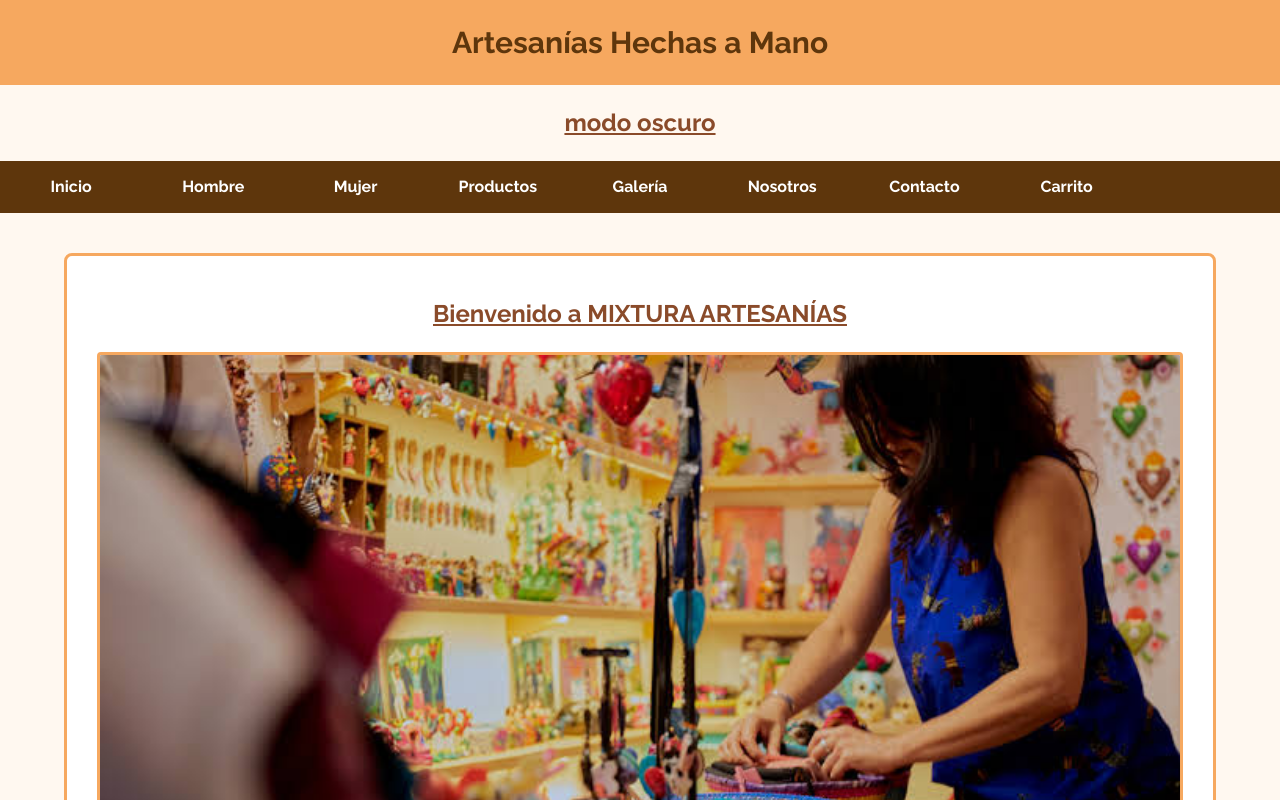
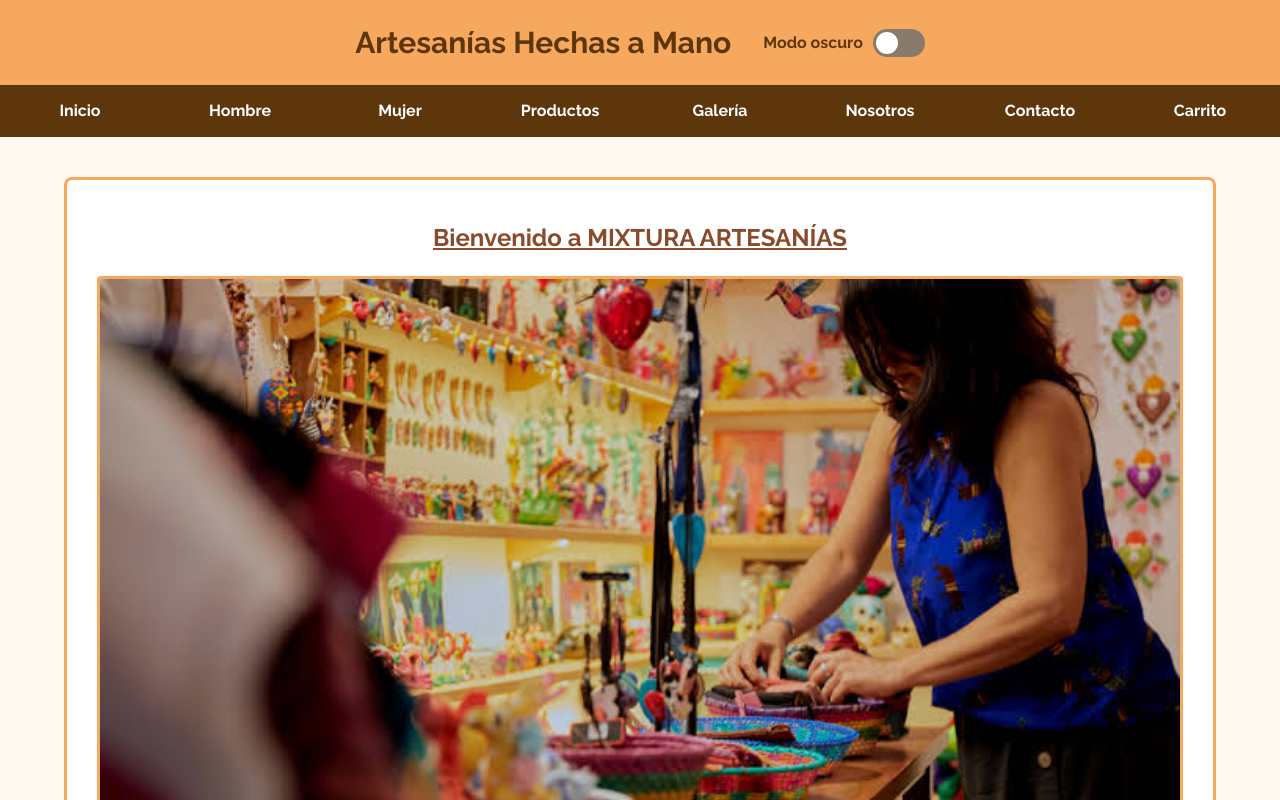
Before and after one commit to 2214000678-web/artesanias, a plain HTML site: page index.html in a window 1280 px wide. Shown: the top 800 px of the page. Drawn offline with Linux system fonts and the light colour scheme.

Commit message:
Se agreo la funcionalidad de modo oscuro sin necesidad de un js

```diff
--- a/css/estilo.css
+++ b/css/estilo.css
@@ -3,6 +3,7 @@
     font-family: "Raleway", sans-serif;
     box-sizing: border-box;
 }
+/* ===== Modo claro (predeterminado) ===== */
 html {
     --color-principal: #8a4b2a;
     --color-secundario: rgb(246, 168, 95);
@@ -10,23 +11,126 @@ html {
     --color-claro: #f6e3d0;
     --color-oscuro: rgb(94, 54, 12);
     --color-boton: #006999;
+
+    --color-texto: #3b2a20;
+    --color-superficie: white;
+    --color-enlace: orangered;
+    --color-menu: var(--color-oscuro);
+    --color-encabezado-fondo: var(--color-secundario);
+    --color-encabezado-texto: var(--color-oscuro);
+    --color-tabla-borde: green;
+    --color-th-texto: #3b2a20;
+    --color-switch-apagado: #8a7a6c;
+    --color-switch-encendido: var(--color-oscuro);
+
     font-size: 16px;
 }
 
+/* ===== Modo oscuro (se activa con el switch) ===== */
+html:has(#interruptor-tema:checked) {
+    color-scheme: dark;
+
+    --color-principal: #f2b27a;
+    --color-secundario: #b86b2d;
+    --color-fondo: #17110e;
+    --color-claro: #33261e;
+    --color-oscuro: #120c09;
+    --color-boton: #0a7fb0;
+
+    --color-texto: #f0e4d8;
+    --color-superficie: #241b16;
+    --color-enlace: #ff9a6b;
+    --color-menu: #1f150f;
+    --color-encabezado-fondo: #2e2018;
+    --color-encabezado-texto: #f6a85f;
+    --color-tabla-borde: #4caf50;
+    --color-th-texto: #120c09;
+    --color-switch-apagado: #5b4a3d;
+    --color-switch-encendido: #f6a85f;
+}
+
+html:has(#interruptor-tema:checked) img {
+    filter: brightness(.9);
+}
+
 body {
-    color: #3b2a20;
+    color: var(--color-texto);
     background-color: var(--color-fondo);
     line-height: 1.5;
     margin: 0;
+    transition: background-color .3s, color .3s;
+}
+
+.encabezado-titulo {
+    display: flex;
+    align-items: center;
+    justify-content: center;
+    flex-wrap: wrap;
+    gap: 12px 32px;
+    padding: 20px;
+    background-color: var(--color-encabezado-fondo);
+    transition: background-color .3s;
 }
 
 h1 {
-    color: var(--color-oscuro);
-    background-color: var(--color-secundario);
+    color: var(--color-encabezado-texto);
     text-align: center;
     font-size: 30px;
     margin: 0;
-    padding: 20px;
+    padding: 0;
+}
+
+/* ----- Switch de modo oscuro ----- */
+.switch {
+    display: inline-flex;
+    align-items: center;
+    gap: 10px;
+    cursor: pointer;
+    color: var(--color-encabezado-texto);
+    font-weight: bold;
+    user-select: none;
+}
+
+.switch input {
+    position: absolute;
+    opacity: 0;
+    width: 0;
+    height: 0;
+}
+
+.deslizador {
+    position: relative;
+    flex-shrink: 0;
+    width: 52px;
+    height: 28px;
+    background-color: var(--color-switch-apagado);
+    border-radius: 28px;
+    transition: background-color .3s;
+}
+
+.deslizador::before {
+    content: "";
+    position: absolute;
+    top: 3px;
+    left: 3px;
+    width: 22px;
+    height: 22px;
+    background-color: white;
+    border-radius: 50%;
+    transition: transform .3s;
+}
+
+.switch input:checked + .deslizador {
+    background-color: var(--color-switch-encendido);
+}
+
+.switch input:checked + .deslizador::before {
+    transform: translateX(24px);
+}
+
+.switch input:focus-visible + .deslizador {
+    outline: 3px solid var(--color-boton);
+    outline-offset: 2px;
 }
 
 h2 {
@@ -40,17 +144,17 @@ h3 {
 }
 
 a {
-    color: orangered;
+    color: var(--color-enlace);
 }
 
 
 .menu {
-    background-color: var(--color-oscuro);
+    background-color: var(--color-menu);
 }
 
 .menu ul {
     list-style-type: none;
-    column-count: 9;
+    column-count: 8;
     column-gap: 0;
     margin: 0;
     padding: 0;
@@ -74,9 +178,10 @@ a {
     width: 90%;
     margin: 40px auto;
     padding: 20px 30px;
-    background-color: white;
+    background-color: var(--color-superficie);
     border: 3px solid var(--color-secundario);
     border-radius: .5rem;
+    transition: background-color .3s;
 }
 
 .caja-inicio {
@@ -207,6 +312,7 @@ img {
     --form-border-color: #222;
     --form-textbutton-color: white;
     --form-bgbutton-color: #006999;
+    --form-input-bg: white;
 
     background-color: var(--from-bg-color);
     border: 3px solid var(--form-border-color);
@@ -225,6 +331,15 @@ img {
     padding: .5rem;
     border-radius: .25rem;
     color: var(--form-text-color);
+    background-color: var(--form-input-bg);
+}
+
+html:has(#interruptor-tema:checked) .contacto {
+    --form-text-color: #f0e4d8;
+    --from-bg-color: #241b16;
+    --form-border-color: #b86b2d;
+    --form-bgbutton-color: #0a7fb0;
+    --form-input-bg: #33261e;
 }
 
 .contacto>*::placeholder {
@@ -258,15 +373,16 @@ img {
     width: 100%;
     font-size: 1.2rem;
     text-align: center;
-    border: medium solid green;
+    border: medium solid var(--color-tabla-borde);
 }
 
 .table, td, th {
-    border: medium solid green;
+    border: medium solid var(--color-tabla-borde);
 }
 
 .table th {
     background-color: var(--color-secundario);
+    color: var(--color-th-texto);
 }
 
 .total {
--- a/index.html
+++ b/index.html
@@ -11,7 +11,14 @@
 </head>
 <body>
     <header class="encabezado">
-        <h1>Artesanías Hechas a Mano</h1><h2>modo oscuro</h2>
+        <div class="encabezado-titulo">
+            <h1>Artesanías Hechas a Mano</h1>
+            <label class="switch" for="interruptor-tema">
+                <span class="switch-texto">Modo oscuro</span>
+                <input type="checkbox" id="interruptor-tema" role="switch">
+                <span class="deslizador"></span>
+            </label>
+        </div>
 
         <nav class="menu">
             <ul>
@@ -23,7 +30,6 @@
                 <li><a href="#nosotros">Nosotros</a></li>
                 <li><a href="#contacto">Contacto</a></li>
                 <li><a href="#carrito">Carrito</a></li>
-                <li><label class = "switch"><li type = "checkbox"></li>
             </ul>
         </nav>
 
```
